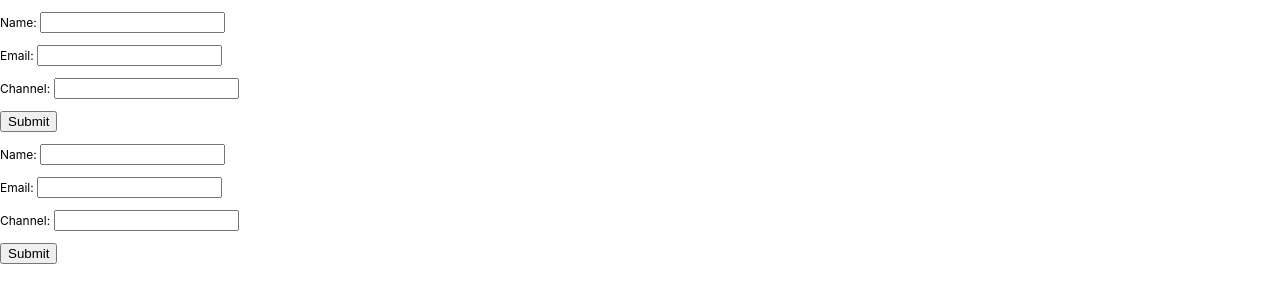
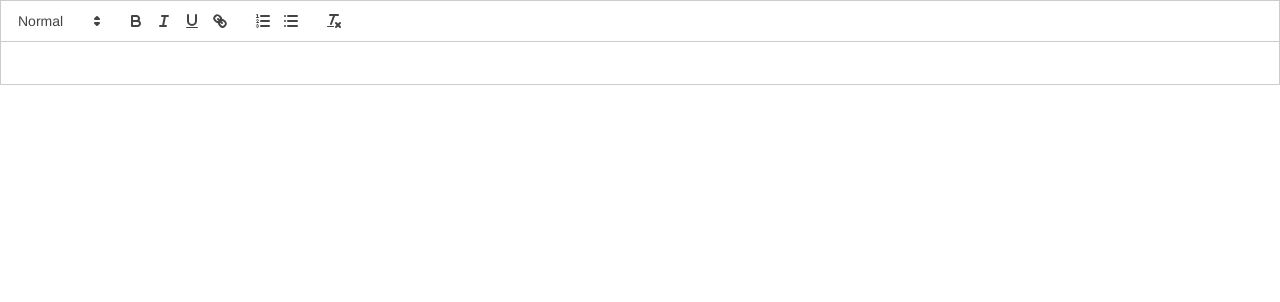
Before and after one commit to zelitosaide/react-third-party-libraries-course, a React (Create React App) app: page / in a window 1280 px wide. Shown: the top 302 px of the page. Built offline with nearby package versions, Linux system fonts and the light colour scheme.

Commit message:
React Quill

```diff
--- a/src/App.js
+++ b/src/App.js
@@ -10,7 +10,9 @@
 // import { VerticalFixedSizeListExample } from "./react-window/VerticalFixedSizeListExample";
 // import { VerticalVariableSizeListExample } from "./react-window/VerticalVariableSizeListExample";
 
-import Formik from "./formik";
+// import Formik from "./formik";
+
+import ReactQuil from "./react-quill";
 
 export function App() {
   return (
@@ -41,7 +43,9 @@ export function App() {
       {/* <LoadingSkeleton /> */}
       {/* <ComplexExamples /> */}
 
-      <Formik />
+      {/* <Formik /> */}
+
+      <ReactQuil />
     </div>
   );
 }
```
